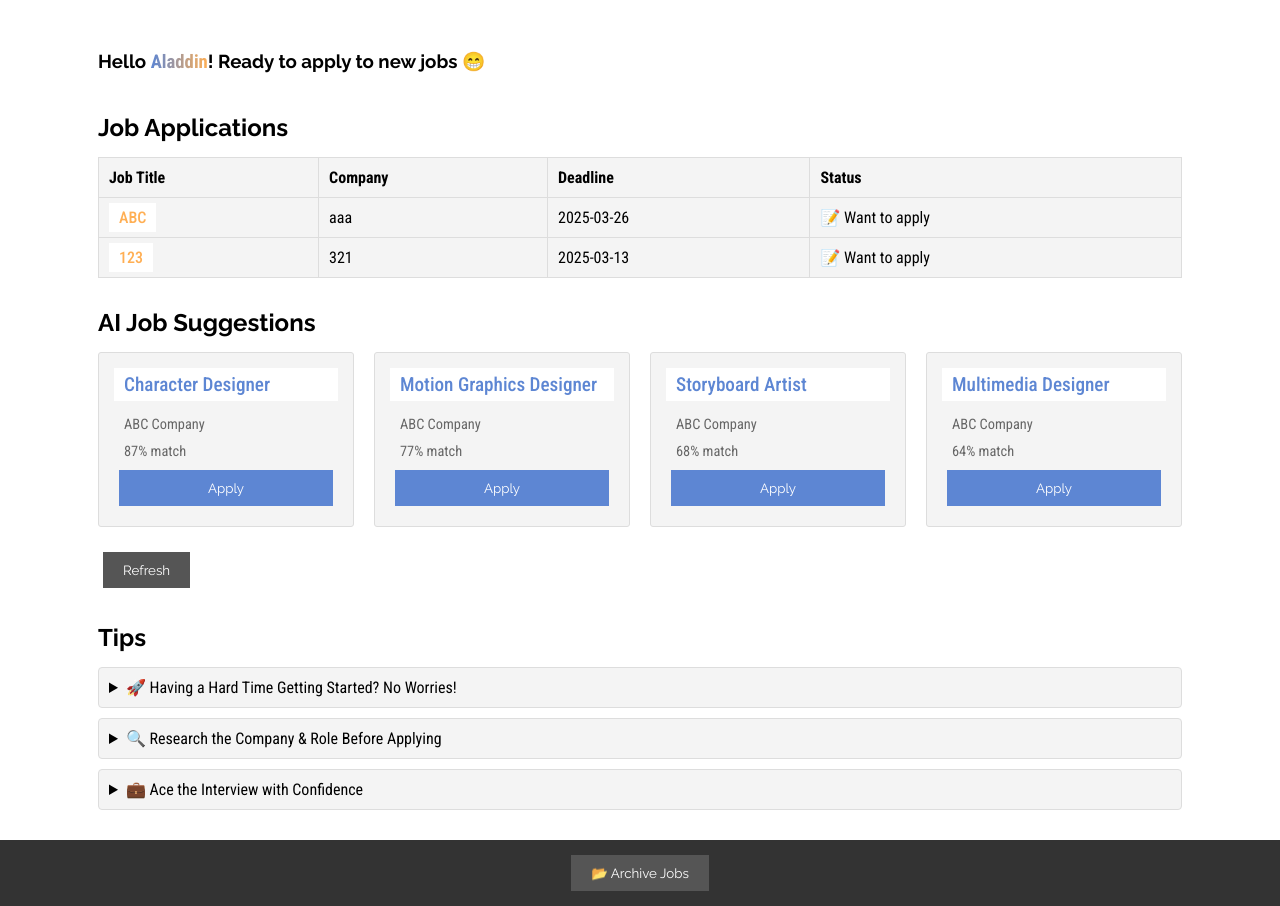
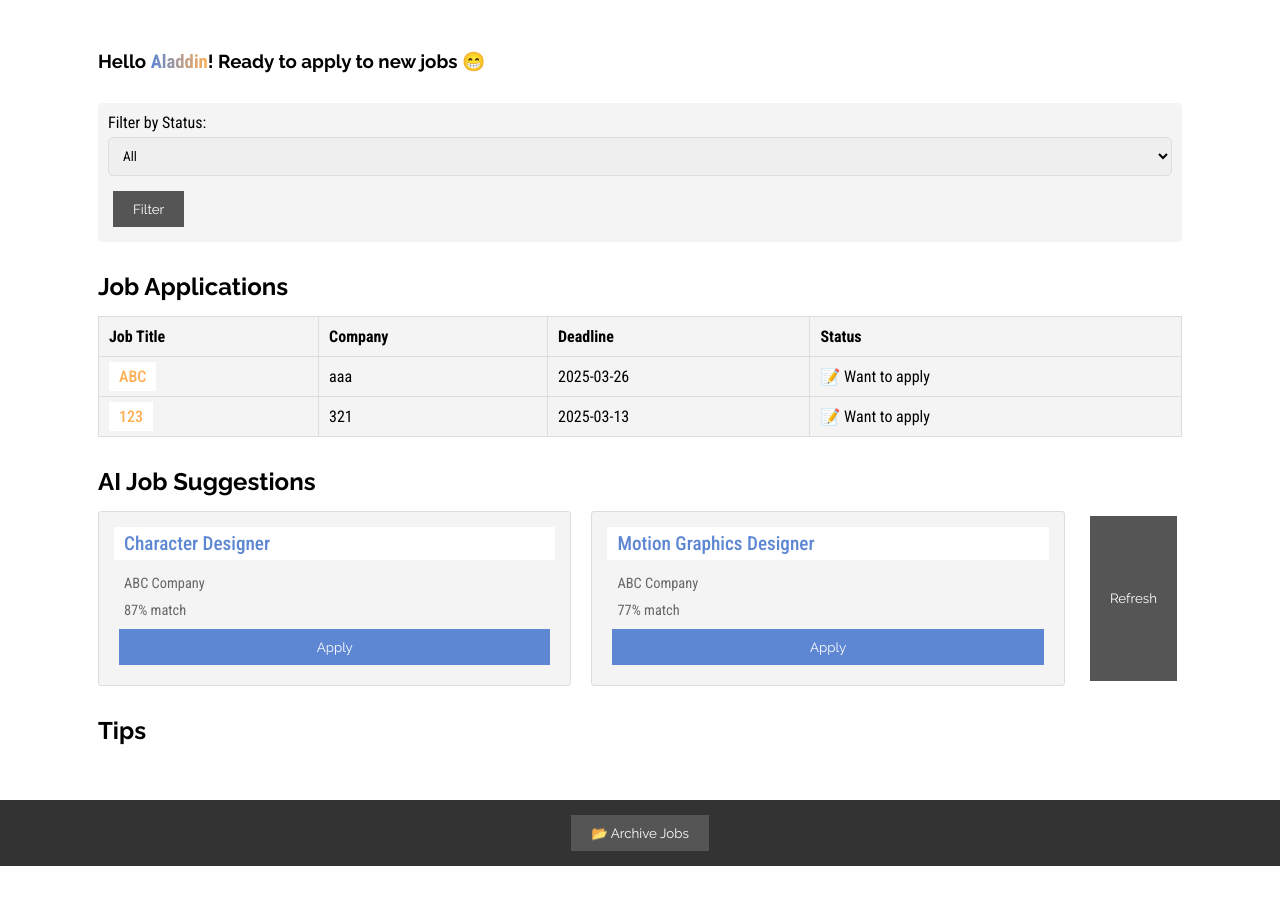
Before and after one commit to Comp7855-BCIT/COMP7855Project, a Flask app: page / in a window 1280 px wide. Shown: the part 208-1114 px from the top of the page. After the commit the page ends 1074 px from the top, so only its background shows below. Run offline with Flask 3, Linux system fonts and the light colour scheme; the visitor is signed in with stand-in values (Sample User, id 1); data comes from the database, SQL or seed files in the repository.

Commit message:
UpdatedMain

```diff
--- a/projectCodeV2/controllers/jobController.py
+++ b/projectCodeV2/controllers/jobController.py
@@ -3,7 +3,7 @@
 # Description: user add, modify and delete job controller
 # Author(s): Jasmine
 # Date created: Feb 28, 2025
-# Date modified: Mar 8, 2025
+# Date modified: Mar 10, 2025
 # ----------------------------------------------
 from flask import render_template, request, redirect, url_for
 from models.jobModel import JobModel
@@ -12,8 +12,14 @@ class JobController:
 
     @staticmethod
     def viewJobs(userId):
-        # Get jobs for the user from the database
+        # Get all jobs for the user
         jobs = JobModel.getJobs(userId)
+        return jobs
+
+    @staticmethod
+    def viewJobsByStatus(userId, status):
+        # Only the jobs matching a certain status
+        jobs = JobModel.getJobsByStatus(userId, status)
         return jobs
 
     @staticmethod
@@ -33,16 +39,19 @@ class JobController:
             company = request.form['job-company']
 
             if jobId:
-                # Update the existing job
-                JobModel.updateJob(jobId, title, location, industry, deadline, salary, level, rate, description, status, link,company)
+                # Update existing job
+                JobModel.updateJob(jobId, title, location, industry, deadline,
+                                   salary, level, rate, description, status,
+                                   link, company)
             else:
                 # Create a new job
-                JobModel.createJob(userId, title, location, industry, deadline, salary, level, rate, description, status, link,company)
+                JobModel.createJob(userId, title, location, industry, deadline,
+                                   salary, level, rate, description, status,
+                                   link, company)
 
-            # Redirect to the main page (index)
             return redirect(url_for('index'))
 
-        # If jobId is provided, fetch the job details for editing
+        # If GET and jobId is provided, fetch the job details
         job = None
         if jobId:
             job = JobModel.getJobById(jobId)
@@ -56,6 +65,5 @@ class JobController:
 
     @staticmethod
     def viewJobSuggestions(userId):
+        # example for job suggestions, not implemented
         pass
-    #view job suggestion on html page
-    #will call on jobModel.getJobSuggestions(userId)
--- a/projectCodeV2/main.py
+++ b/projectCodeV2/main.py
@@ -1,20 +1,18 @@
 # ----------------------------------------------
 # Title: main.py
-# Description: Run flask
+# Description: Run flask with job status filtering
 # Author(s): Jasmine
 # Date created: Feb 28, 2025
-# Date modified: Mar 8, 2025
+# Date modified: Mar 10, 2025
 # ----------------------------------------------
-from flask import Flask, render_template, redirect, url_for, session, request
+from flask import Flask, render_template, redirect, url_for, session, request, flash
 from controllers.userController import UserController
 from controllers.jobController import JobController
 from controllers.experienceController import ExperienceController
 from initDb import initDb
 
-
 app = Flask(__name__)
 app.secret_key = "your_secret_key"
-
 
 ######### Main page #########
 @app.route('/')
@@ -22,7 +20,17 @@ def index():
     if 'userId' not in session:
         return redirect(url_for('login'))
     userId = session['userId']
-    jobs = JobController.viewJobs(userId)
+
+    # Read the 'status' from query params
+    status_filter = request.args.get('status', '')
+
+    # If user selected a specific status
+    if status_filter:
+        jobs = JobController.viewJobsByStatus(userId, status_filter)
+    else:
+        # Otherwise, show all jobs
+        jobs = JobController.viewJobs(userId)
+
     username = UserController.getCurrentUsername()
     return render_template('index.html', jobs=jobs, username=username)
 
@@ -33,18 +41,14 @@ def login():
         username = request.form.get('username')
         password = request.form.get('password')
 
-        # Use userController to verify credentials
         userId = UserController.validateLogin(username, password)
         if userId:
-            # If successful, store in session and redirect
             session['userId'] = userId
             return redirect(url_for('index'))
         else:
-            # If validation fails, show error or redirect
             flash("Invalid username or password.")
             return redirect(url_for('login'))
 
-    # GET request => show login form
     return render_template('login.html')
 
 @app.route('/profile', methods=['GET', 'POST'])
@@ -56,17 +60,14 @@ def profile():
 @app.route('/signUp', methods=['GET', 'POST'])
 def signUp():
     if request.method == 'POST':
-        # Gather form data from signUp.html
         full_name = request.form.get('full-name')
         email = request.form.get('email')
         phone = request.form.get('phone')
         username = request.form.get('user-name')
         password = request.form.get('password')
 
-        # Call userController to handle sign-up logic
         return UserController.signUp(full_name, email, phone, username, password)
 
-    # If GET, just render the sign-up form
     return render_template('signUp.html')
 
 @app.route('/signout')
@@ -90,7 +91,7 @@ def deleteJob(jobId):
 
 @app.route('/archiveJob', methods=['GET', 'POST'])
 def archiveJob():
-    print(f"Job archive page")
+    print("Job archive page")
     return render_template('archiveJob.html')
 
 ######### Expirence page #########
@@ -100,45 +101,44 @@ def newExperience():
 
 @app.route('/newWork', methods=['GET', 'POST'])
 def newWork():
-    print(f"Work page")
+    print("Work page")
     return render_template('newWork.html')
 
 @app.route('/newVolunteer', methods=['GET', 'POST'])
 def newVolunteer():
-    print(f"Volunteer page")
+    print("Volunteer page")
     return render_template('newVolunteer.html')
 
 @app.route('/newProject', methods=['GET', 'POST'])
 def newProject():
-    print(f"Project page")
+    print("Project page")
     return render_template('newProject.html')
 
 @app.route('/newAward', methods=['GET', 'POST'])
 def newAward():
-    print(f"Award page")
+    print("Award page")
     return render_template('newAward.html')
+
 @app.route('/newCertification', methods=['GET', 'POST'])
-
 def newCertification():
-    print(f"Certification page")
+    print("Certification page")
     return render_template('newCertification.html')
 
 @app.route('/newEducation', methods=['GET', 'POST'])
 def newEducation():
-    print(f"Education page")
+    print("Education page")
     return render_template('newEducation.html')
 
 ######### Documents page #########
 @app.route('/resume', methods=['GET', 'POST'])
 def resume():
-    print(f"Resume page")
+    print("Resume page")
     return render_template('resume.html')
 
 @app.route('/coverLetter', methods=['GET', 'POST'])
 def coverLetter():
-    print(f"Cover letter page")
+    print("Cover letter page")
     return render_template('coverLetter.html')
-
 
 if __name__ == '__main__':
     initDb()
--- a/projectCodeV2/templates/index.html
+++ b/projectCodeV2/templates/index.html
@@ -12,7 +12,6 @@
   <link href="https://fonts.googleapis.com/css2?family=Raleway:ital,wght@0,100..900;1,100..900&family=Roboto+Condensed:ital,wght@0,100..900;1,100..900&display=swap" rel="stylesheet">
 </head>
 <body>
-
 <header>
   <div class="logo">
     <img src="{{ url_for('static', filename='media/logo.png') }}" alt="Logo" class="logo">
@@ -29,10 +28,40 @@
     </div>
   </nav>
 </header>
+
 <div id="#wrapper">
   <div id="content">
     <main>
-				<h3 class="welcoming-message">Hello <span class="name">{{ username }}</span>! Ready to apply to new jobs &#128513;</h3>
+      <h3 class="welcoming-message">
+        Hello <span class="name">{{ username }}</span>! Ready to apply to new jobs &#128513;
+      </h3>
+
+      <!-- FILTER FORM -->
+      <form method="GET" action="/">
+        <label for="status">Filter by Status:</label>
+        <select name="status" id="status">
+          <option value="">All</option>
+          <option value="📝 Want to apply"
+            {% if request.args.get('status') == "📝 Want to apply" %}selected{% endif %}>
+            📝 Want to apply
+          </option>
+          <option value="⏳ Applied and waiting"
+            {% if request.args.get('status') == "⏳ Applied and waiting" %}selected{% endif %}>
+            ⏳ Applied and waiting
+          </option>
+          <option value="💼 Interview"
+            {% if request.args.get('status') == "💼 Interview" %}selected{% endif %}>
+            💼 Interview
+          </option>
+          <option value="📂 Archive"
+            {% if request.args.get('status') == "📂 Archive" %}selected{% endif %}>
+            📂 Archive
+          </option>
+        </select>
+        <button type="submit">Filter</button>
+      </form>
+      <!-- END FILTER FORM -->
+
       <h2>Job Applications</h2>
       <table id="job-table">
         <thead>
@@ -46,90 +75,49 @@
         <tbody>
           {% for job in jobs %}
           <tr>
-							<td><a href="{{ url_for('newJob', jobId=job[0]) }}">{{ job[2] }}</a></td>
-							<td>{{ job[12] }}</td>  <!-- job[12] is the company -->
-							<td>{{ job[5] }}</td>  <!-- job[5] is the deadline -->
-							<td>{{ job[10] }}</td>  <!-- job[10] is the status -->
+            <td>
+              <!-- job[0] = ID, job[2] = jobTitle, job[12] = company, job[5] = deadline, job[10] = status (based on your DB columns) -->
+              <a href="{{ url_for('newJob', jobId=job[0]) }}">{{ job[2] }}</a>
+            </td>
+            <td>{{ job[12] }}</td>
+            <td>{{ job[5] }}</td>
+            <td>{{ job[10] }}</td>
           </tr>
           {% else %}
           <tr>
-							<td colspan="3">No jobs available</td>
+            <td colspan="4">No jobs available</td>
           </tr>
           {% endfor %}
         </tbody>
       </table>
 
       <h2>AI Job Suggestions</h2>
-
       <div class="jobs-grid">
+        <!-- This is your existing example for job suggestions -->
         <div class="job">
           <a href="#" class="job-title">Character Designer</a>
           <p>ABC Company</p>
           <p>87% match</p>
           <button class="add-me">Apply</button>
         </div>
-
         <div class="job">
           <a href="#" class="job-title">Motion Graphics Designer</a>
           <p>ABC Company</p>
           <p>77% match</p>
           <button class="add-me">Apply</button>
         </div>
-
-					<div class="job">
-						<a href="#" class="job-title">Storyboard Artist</a>
-						<p>ABC Company</p>
-						<p>68% match</p>
-						<button class="add-me">Apply</button>
+        <!-- More sample suggestions -->
+        <button>Refresh</button>
       </div>
 
-					<div class="job">
-						<a href="#" class="job-title">Multimedia Designer</a>
-						<p>ABC Company</p>
-						<p>64% match</p>
-						<button class="add-me">Apply</button>
-					</div>
-					<button >Refresh</button>
-				</div>
       <h2>Tips</h2>
-
-				<details>
-					<summary>🚀 Having a Hard Time Getting Started? No Worries!</summary>
-					<ul>
-						<li>Use our AI tool to generate a draft—it’s okay if it’s not perfect. You can always tweak it later.</li>
-						<li>Set a timer for 10 minutes and commit to working on your application for just that long. Often, getting started is all it takes to build momentum.</li>
-						<li>Remember, progress over perfection! Even a small step forward is better than standing still.</li>
-					</ul>
-				</details>
-				<details>
-					<summary>🔍 Research the Company & Role Before Applying</summary>
-					<ul>
-						<li>Check out the company’s website, social media, and recent news to understand their culture and values.</li>
-						<li>Look up the job title on LinkedIn to see how others describe their experience in similar roles.</li>
-						<li>Use this research to show genuine enthusiasm in your cover letter and interview. (Bonus: It’ll make you feel more confident too!)</li>
-					</ul>
-				</details>
-				<details>
-					<summary>💼 Ace the Interview with Confidence</summary>
-					<ul>
-						<li>Practice common interview questions, but don’t memorize answers—keep it natural.</li>
-						<li>Prepare a few questions to ask the interviewer (e.g., “What does success look like in this role?” or “How would you describe the team culture?”).</li>
-						<li>Dress appropriately, show up on time (or a few minutes early for virtual interviews), and don’t forget to smile! A little confidence goes a long way.</li>
-					</ul>
-				</details>
-
-
+      <!-- Your existing tips section (details/summary) goes here -->
     </main>
   </div>
   <footer id="footer">
     <button onclick="location.href='archiveJob'">📂 Archive Jobs</button>
   </footer>
+</div>
 
-		<script>
-			function signOut() {
-				location.href = 'login';
-			}
-		</script>
-	</div>
 </body>
 </html>
```
Also changed, not shown: projectCodeV2/models/jobModel.py (+34 -13 lines). Lines whose indentation alone changed are shown as unchanged.
